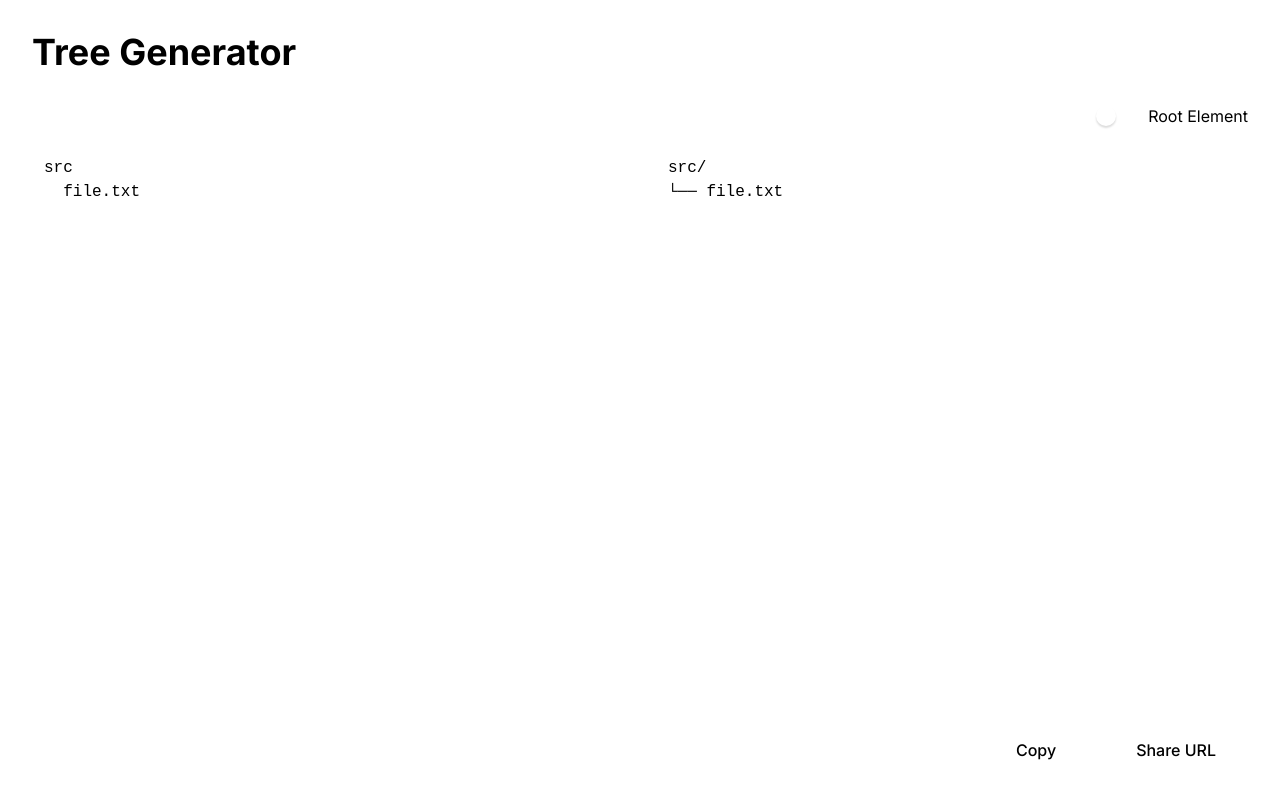
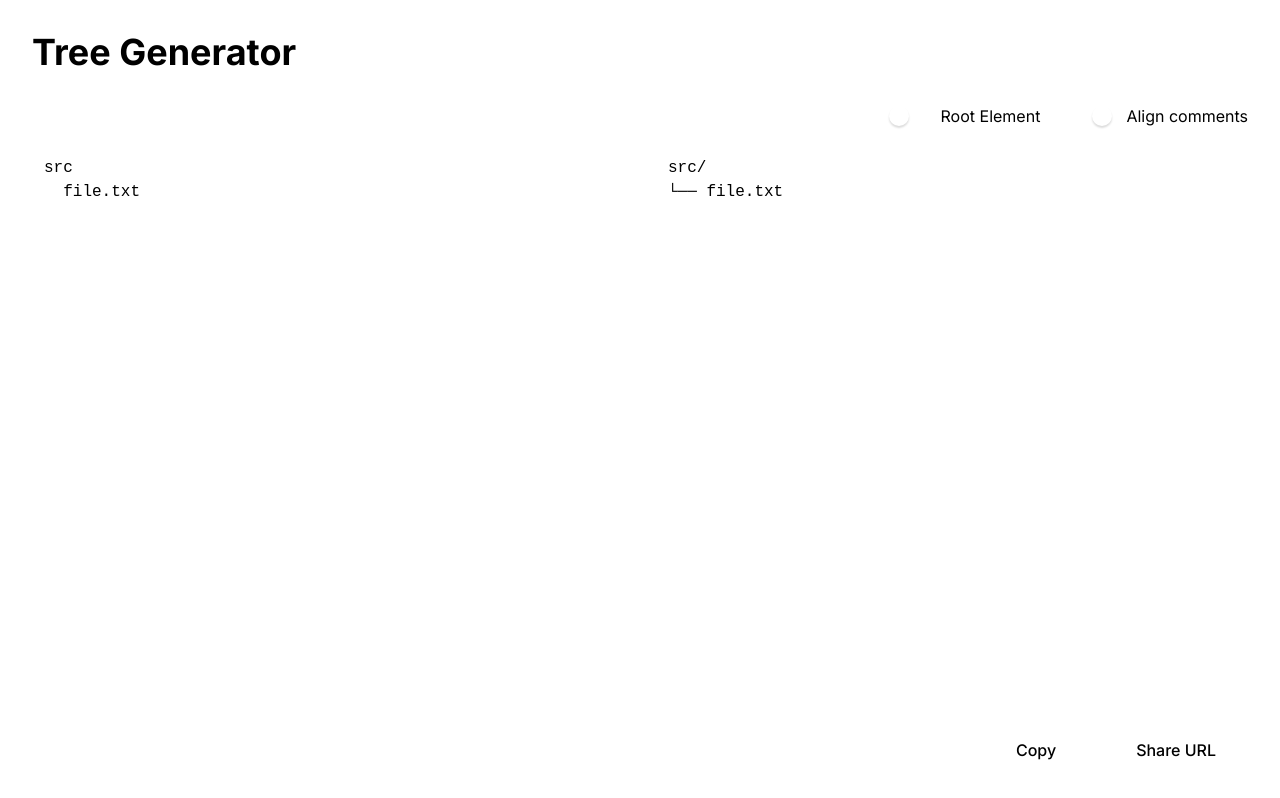
Before and after one commit to rothsandro/tree-generator, a website built with Parcel: page src/index.html in a window 1280 px wide. Built offline with nearby package versions, Linux system fonts and the light colour scheme; a small style sheet from the web is missing.

Commit message:
feat: add toggle for comment alignment

```diff
--- a/src/index.html
+++ b/src/index.html
@@ -30,6 +30,19 @@
                 <span></span>
               </button>
               <label for="tree-config-root-el">Root Element</label>
+            </div>
+            <div class="switch">
+              <button
+                @click="treeConfig.alignComments = !treeConfig.alignComments"
+                type="button"
+                role="switch"
+                :aria-checked="treeConfig.alignComments"
+                :value="treeConfig.alignComments ? 'on' : 'off'"
+                id="tree-config-align-comments"
+              >
+                <span></span>
+              </button>
+              <label for="tree-config-align-comments">Align comments</label>
             </div>
           </div>
           <div class="tree-container">
--- a/src/styles/blocks/_tree-config.scss
+++ b/src/styles/blocks/_tree-config.scss
@@ -2,4 +2,8 @@
   display: flex;
   justify-content: flex-end;
   align-items: center;
+
+  & > * + * {
+    margin-left: var(--tg-spacing-6);
+  }
 }
```
